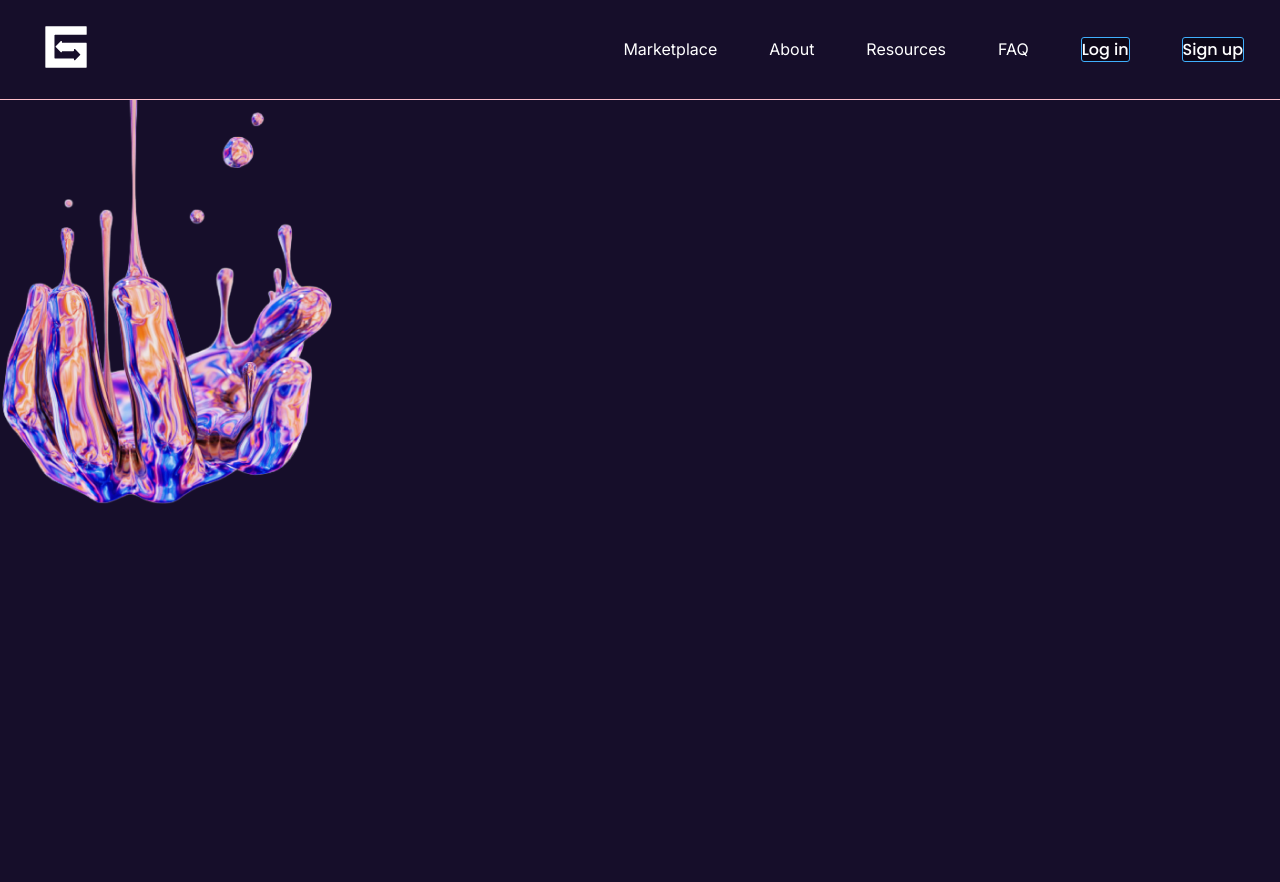
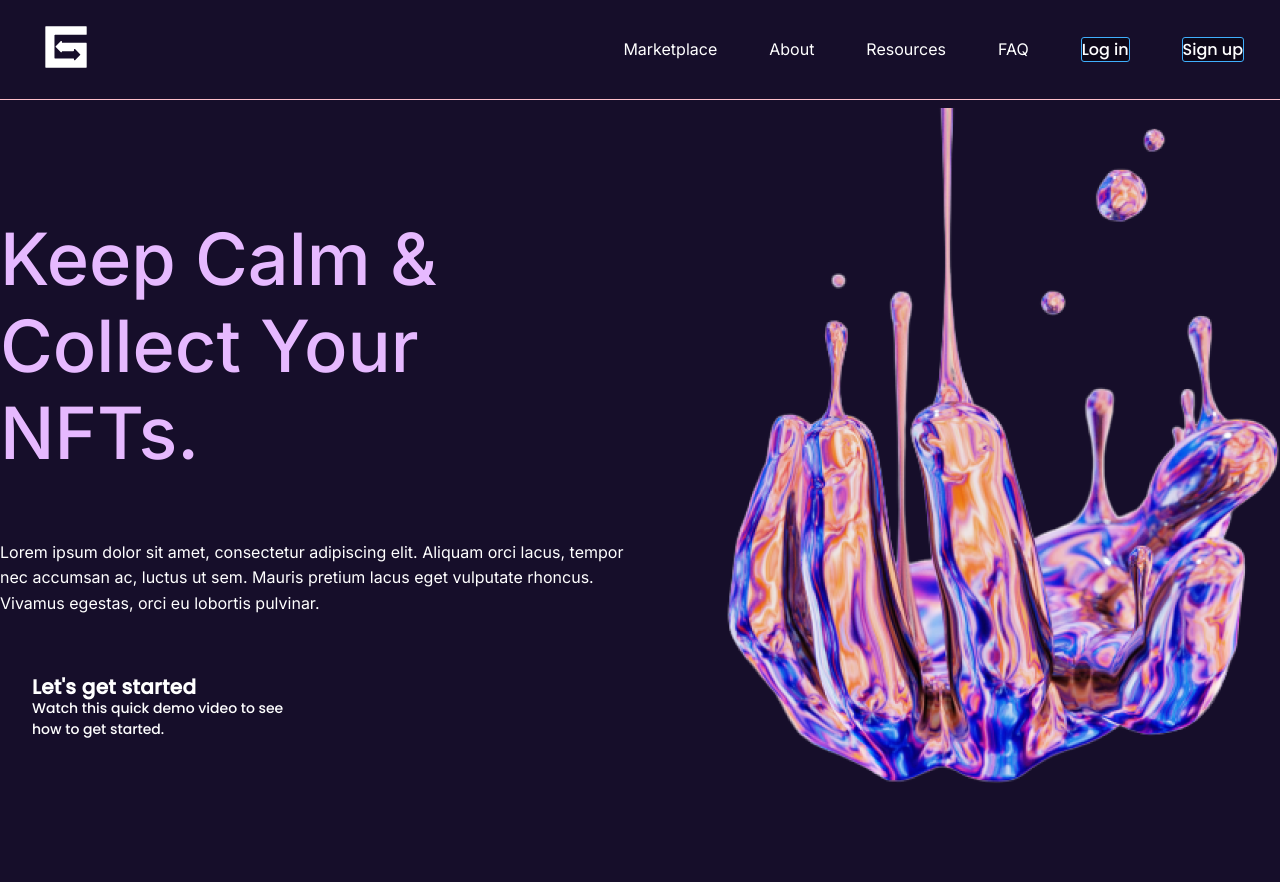
Before and after one commit to dilocksley/nft-landing, a plain HTML site: page index.html in a window 1280 px wide. Before the commit the page ends 800 px from the top, so only its background shows below. Drawn offline with Linux system fonts and the light colour scheme.

Commit message:
add main page container

```diff
--- a/common.scss
+++ b/common.scss
@@ -44,4 +44,12 @@ nav {
 .nav-link {
     color: #FFF;
     text-decoration: none;
+    text-transform: capitalize;
 }
+
+.container{
+    color: white;
+    max-width: 1282px;
+    margin: 0 auto;
+    padding: 115px 0;
+}
--- a/index.html
+++ b/index.html
@@ -20,6 +20,19 @@
             <a href="#" class="button">Sign up</a>
         </nav>
     </header>
-    <img src="./assets/image (1).png" alt="NFT Marketplace logo">
+    <section id="hand" class="container">
+        <div class="hand-content">
+            <h1>Keep Calm &<br> Collect Your NFTs.</h1>
+            <p>Lorem ipsum dolor sit amet, consectetur adipiscing elit. Aliquam orci lacus, tempor nec accumsan ac, luctus ut sem. Mauris pretium lacus eget vulputate rhoncus. Vivamus egestas, orci eu lobortis pulvinar.</p>
+            <div class="hand-action">
+                <a href="#" class="btn">Let's get started</a>
+                <div class="instruction">Watch this quick  demo video to see<br> how to get started.</div>
+            </div>
+        </div>
+        <div class="hand-image">
+            <img src="./assets/hand.png" alt="NFT Marketplace logo">
+        </div>
+    </section>
+
 </body>
 </html>
--- a/main.scss
+++ b/main.scss
@@ -1 +1,59 @@
 @import 'common.scss';
+
+#hand {
+    display: flex;
+    gap: 95px;
+
+    h1 {
+        font-weight: 500;
+        line-height: normal;
+        font-size: 72px;
+        font-family: Inter;
+        font-style: normal;
+        color: #E6B9FF;
+        margin-bottom: 64px;
+    }
+
+    p {
+        margin-bottom: 60px;
+        color: #FFF;
+        font-family: Inter;
+        font-size: 16px;
+        font-style: normal;
+        font-weight: 300;
+        line-height: 25.6px;
+    }
+
+    a {
+        margin-bottom: 16px;
+        text-decoration: none;
+        color: #FFF;
+        font-family: Poppins;
+        font-size: 20px;
+        font-style: normal;
+        font-weight: 700;
+        line-height: 100%; /* 20px */
+        letter-spacing: 0.3px;
+    }
+
+    .instruction {
+        color: #FFF;
+        font-family: Poppins;
+        font-size: 14px;
+        font-style: normal;
+        font-weight: 400;
+        line-height: normal;
+    }
+
+    .hand-action {
+        margin-left: 32px;
+    }
+
+    .hand-image {
+        margin-top: -107px;
+        display: flex;
+        flex-direction: column;
+    }
+
+
+}
```
Also changed, not shown: assets/hand.png (added), common.css, main.css, 2 other files.
